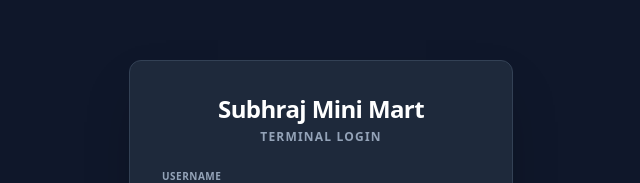
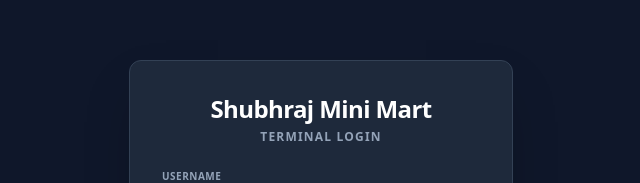
Before and after one commit to prtkpatel/pos-terminal, a React (Vite) app: page / in a window 1280 px wide. Shown: the part 151-334 px from the top of the page, without its empty margins (319-959 px from the left). Built offline with nearby package versions, Linux system fonts and the light colour scheme.

Commit message:
ui: rename Subhraj to Shubhraj

```diff
--- a/electron/main.ts
+++ b/electron/main.ts
@@ -380,7 +380,7 @@ function createWindow() {
   mainWindow = new BrowserWindow({
     width: 1280,
     height: 800,
-    title: "Subhraj Mini Mart POS - Desktop Terminal",
+    title: "Shubhraj Mini Mart POS - Desktop Terminal",
     backgroundColor: '#0f172a', // Slate 900
     webPreferences: {
       preload: path.join(__dirname, 'preload.js'),
--- a/index.html
+++ b/index.html
@@ -4,7 +4,7 @@
     <meta charset="UTF-8" />
     <link rel="icon" type="image/svg+xml" href="/vite.svg" />
     <meta name="viewport" content="width=device-width, initial-scale=1.0" />
-    <title>Subhraj Mini Mart POS</title>
+    <title>Shubhraj Mini Mart POS</title>
   </head>
   <body class="bg-[#0f172a]">
     <div id="root"></div>
--- a/package.json
+++ b/package.json
@@ -23,7 +23,7 @@
   },
   "build": {
     "appId": "com.subhrajminimart.pos.terminal",
-    "productName": "Subhraj Mini Mart POS",
+    "productName": "Shubhraj Mini Mart POS",
     "directories": {
       "output": "release"
     },
--- a/src/components/shell/ShellLayout.tsx
+++ b/src/components/shell/ShellLayout.tsx
@@ -30,7 +30,7 @@ export function ShellLayout() {
             <div className="h-6 w-6 rounded-md bg-blue-600 flex items-center justify-center">
               <Package size={14} className="text-white" />
             </div>
-            <span className="font-bold text-slate-800">Subhraj Mini Mart</span>
+            <span className="font-bold text-slate-800">Shubhraj Mini Mart</span>
           </div>
           <div className="h-4 w-[1px] bg-slate-200" />
           <div className="flex items-center gap-2 text-[11px] font-bold uppercase tracking-wider text-slate-500">
--- a/src/pages/CheckoutScreen.tsx
+++ b/src/pages/CheckoutScreen.tsx
@@ -1720,7 +1720,7 @@ export function CheckoutScreen() {
               <div className="flex justify-center">
                 <div className="receipt-preview printable-receipt w-[320px] bg-white px-3 py-4 font-mono text-[11px] leading-tight text-slate-950 shadow-xl">
                   <div className="text-center">
-                    <div className="text-base font-black tracking-wide">{storeInfo.name || 'Subhraj Mini Mart'}</div>
+                    <div className="text-base font-black tracking-wide">{storeInfo.name || 'Shubhraj Mini Mart'}</div>
                     <div>Tax Invoice / Bill of Supply</div>
                     {storeInfo.address ? <div>{storeInfo.address}</div> : null}
                     {storeInfo.phone ? <div>Mob: {storeInfo.phone}</div> : null}
--- a/src/pages/LoginScreen.tsx
+++ b/src/pages/LoginScreen.tsx
@@ -34,7 +34,7 @@ export function LoginScreen() {
     <div className="flex h-full w-full items-center justify-center bg-slate-900">
       <div className="w-full max-w-sm rounded-xl border border-slate-700 bg-slate-800 p-8 shadow-2xl">
         <div className="mb-6 text-center">
-          <div className="text-2xl font-black text-white tracking-tight">Subhraj Mini Mart</div>
+          <div className="text-2xl font-black text-white tracking-tight">Shubhraj Mini Mart</div>
           <div className="mt-1 text-xs font-bold uppercase tracking-widest text-slate-400">Terminal Login</div>
         </div>
 
```
